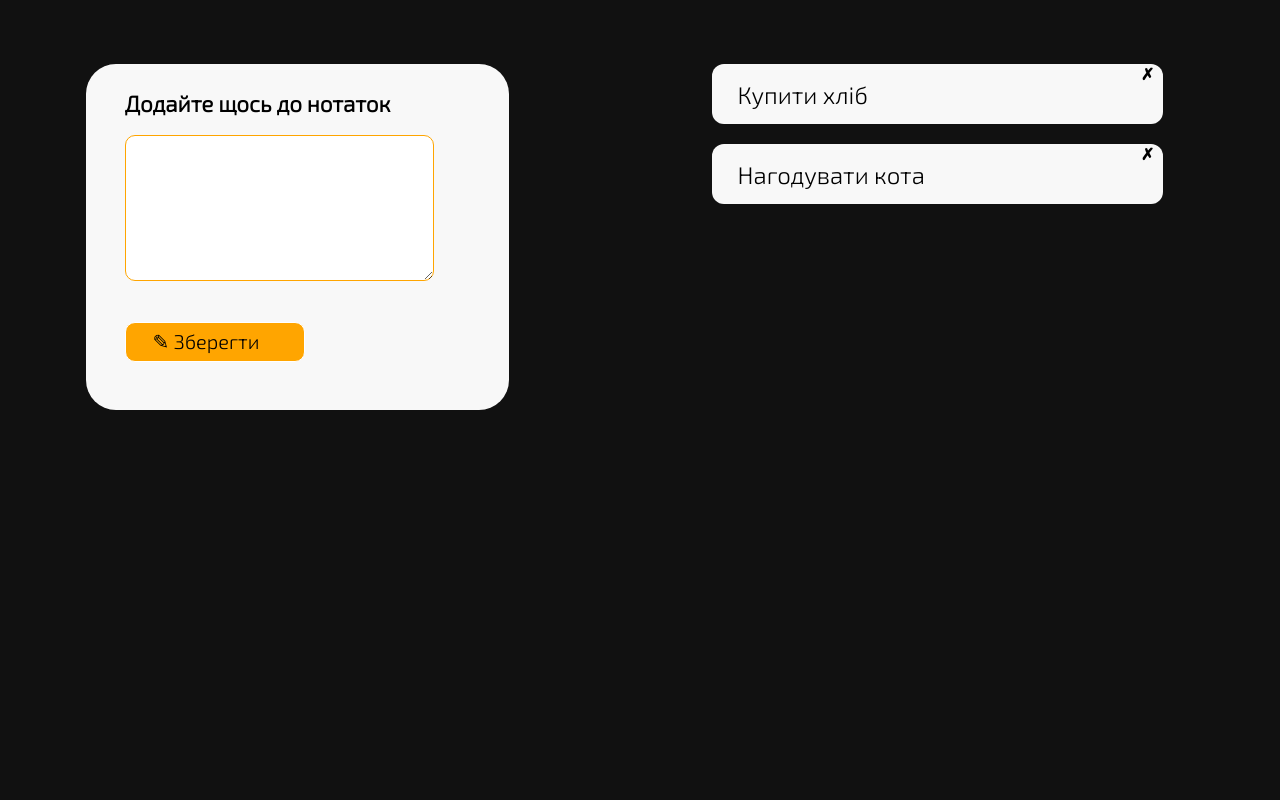
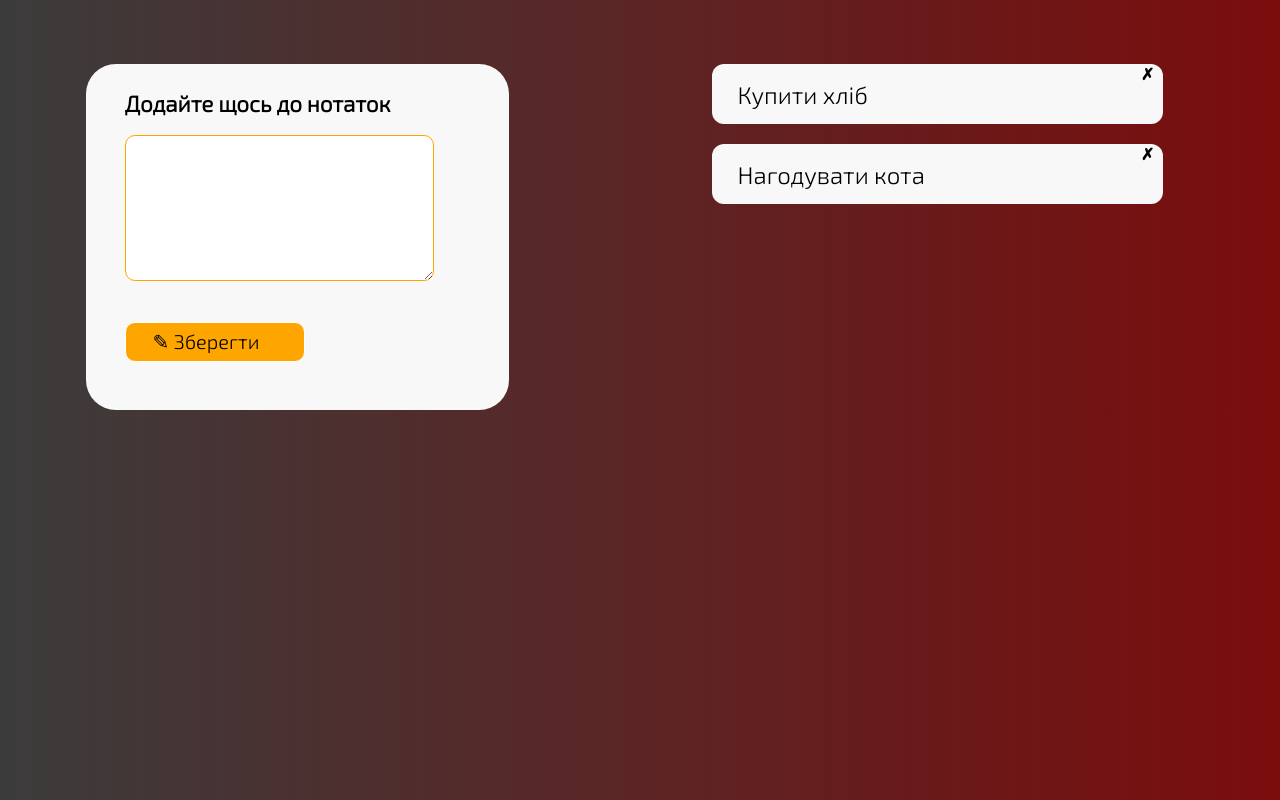
Before and after one commit to Serhiy1015/Notes, a plain HTML site: page index.html in a window 1280 px wide. Drawn offline with Linux system fonts and the light colour scheme.

Commit message:
Add files via upload

```diff
--- a/style.scss
+++ b/style.scss
@@ -6,7 +6,7 @@
 }
 
 body {
-    background-color: #111111;
+    background: linear-gradient(to right, #3c3c3c, #7b0d0d);
     font-family: 'Exo 2', sans-serif;
     box-sizing: border-box;
     display: flex;
```
Also changed, not shown: style.css, 1 other file.
